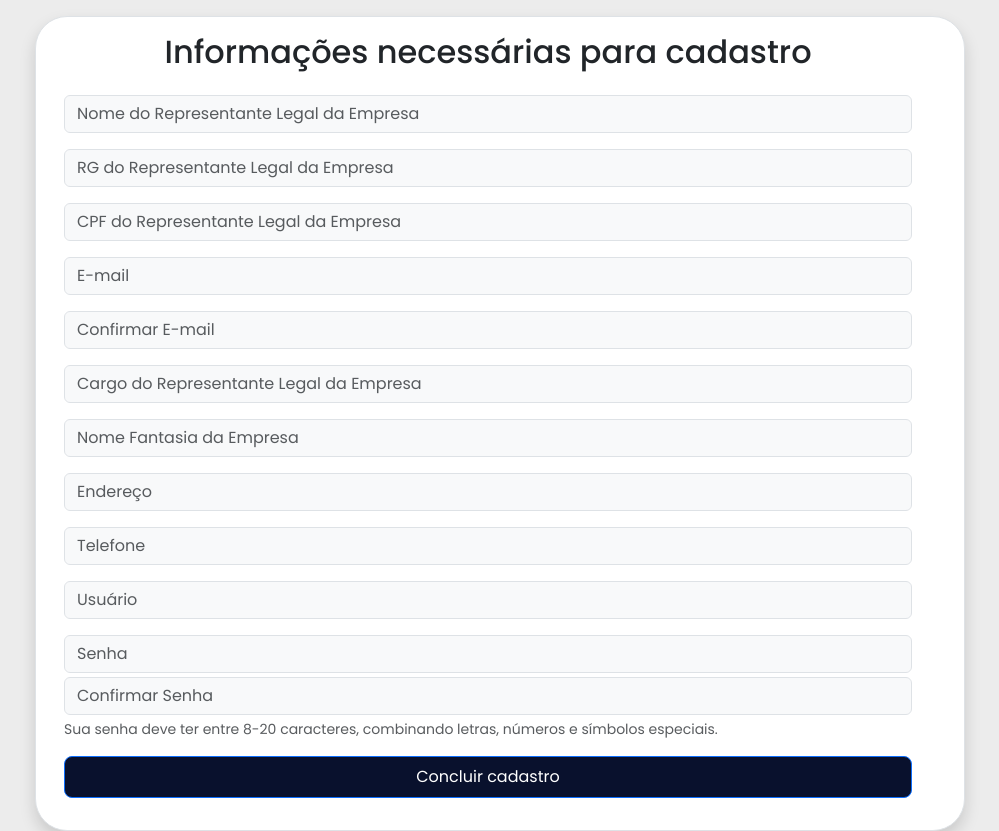
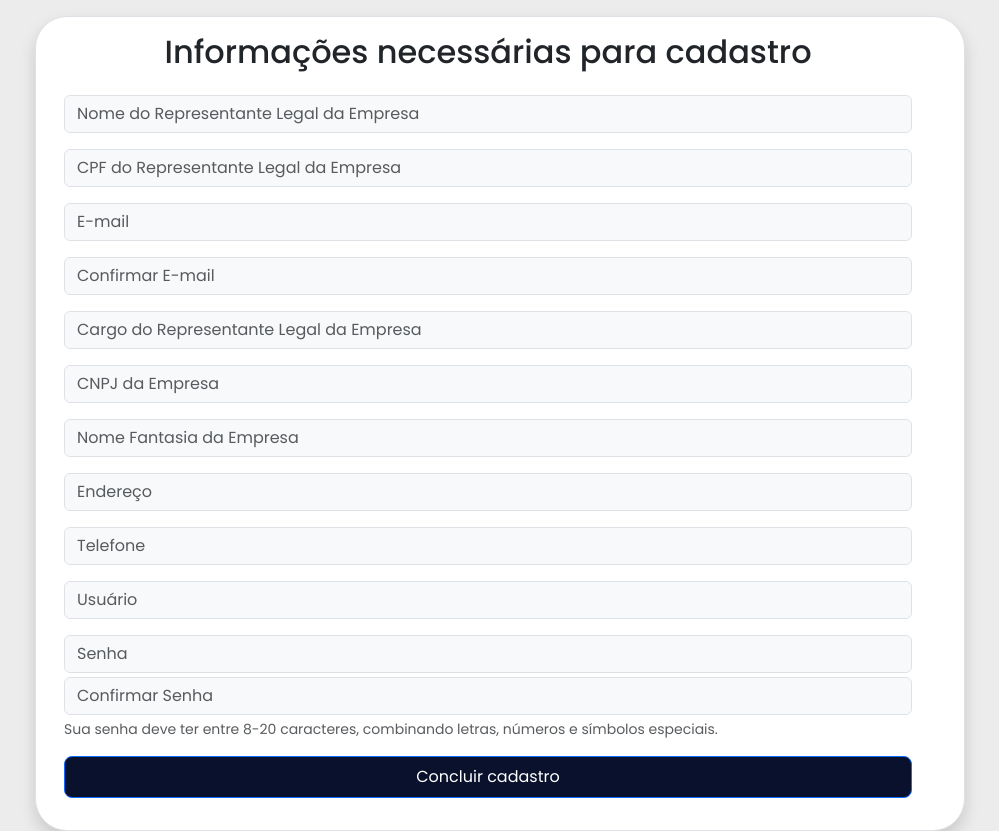
Before and after one commit to Lukanny/CustomersPortal, a Django app: page /accounts/register in a window 1280 px wide. Shown: the whole page, without its empty margins (140-1139 px from the left). Run offline with Django 5.2, Linux system fonts and the light colour scheme; some libraries are stand-ins or nearby versions.

Commit message:
removing rg do representante and adding cnpj empresa.

```diff
--- a/accounts/views.py
+++ b/accounts/views.py
@@ -53,12 +53,12 @@ def custom_logout(request):
 def register(request):
     if request.method == "POST":
         employee = request.POST['empregado_nome']
-        employee_id = request.POST['empregado_rg']
         employee_nif = request.POST['empregado_cpf']
         employee_position = request.POST['empregado_cargo']
         employee_email = request.POST['email_funcionario']
         confirm_employee_email = request.POST['email_funcionario2']
         company_name = request.POST['nome_empresa']
+        company_nif = request.POST['cnpj_empresa']
         company_adress = request.POST['endereco_empresa']
         company_number = request.POST['telefone_empresa']
         username = request.POST['usuario']
@@ -80,7 +80,7 @@ def register(request):
 
 
         if not Empresa.objects.filter(nome_fantasia_da_empresa=company_name):
-                customer = Empresa.objects.create(nome_fantasia_da_empresa=company_name, endereço_da_empresa=company_adress, número_de_telefone_da_empresa=company_number)
+                customer = Empresa.objects.create(nome_fantasia_da_empresa=company_name, endereço_da_empresa=company_adress, número_de_telefone_da_empresa=company_number, cnpj_da_empresa=company_nif)
                 customer.save()
                 if User.objects.filter(username=username):
                     messages.error(request, 'Usuário já em uso!')
@@ -88,7 +88,7 @@ def register(request):
                 else:
                     user = User.objects.create_user(username=username, email=employee_email, password=password, first_name=employee.split(' ')[0], last_name=employee.split(' ')[-1])
                     user.save()
-                    worker = Representante.objects.create(empresa=customer, nome_do_representante_legal=employee, rg_do_representante_legal=employee_id, cpf_do_representante_legal=employee_nif, cargo_do_representante_legal=employee_position, username=user, email_do_representante_legal=employee_email)
+                    worker = Representante.objects.create(empresa=customer, nome_do_representante_legal=employee, cpf_do_representante_legal=employee_nif, cargo_do_representante_legal=employee_position, username=user, email_do_representante_legal=employee_email)
                     worker.save()
                     messages.success(request, 'Conta criada, faça login na plataforma com o usuário e senha cadastrados!')
                     return redirect('login')
@@ -100,7 +100,7 @@ def register(request):
                     user = User.objects.create_user(username=username, email=employee_email, password=password, first_name=employee.split(' ')[0], last_name=employee.split(' ')[-1])
                     user.save()
                     customer = Empresa.objects.get(nome_fantasia_da_empresa=company_name)
-                    worker = Representante.objects.create(empresa=customer, nome_do_representante_legal=employee, rg_do_representante_legal=employee_id, cpf_do_representante_legal=employee_nif, cargo_do_representante_legal=employee_position, username=user, email_do_representante_legal=employee_email)
+                    worker = Representante.objects.create(empresa=customer, nome_do_representante_legal=employee, cpf_do_representante_legal=employee_nif, cargo_do_representante_legal=employee_position, username=user, email_do_representante_legal=employee_email)
                     worker.save()
                     messages.success(request, 'Conta criada, faça login na plataforma com o usuário e senha cadastrados!')
                     return redirect('login')
--- a/customers/forms.py
+++ b/customers/forms.py
@@ -5,7 +5,7 @@ from .models import Representante
 class RepresentanteForm(forms.ModelForm):
     class Meta:
         model = Representante
-        fields = ['nome_do_representante_legal', 'rg_do_representante_legal', 'cpf_do_representante_legal', 'cargo_do_representante_legal', 'email_do_representante_legal']
+        fields = ['nome_do_representante_legal', 'cpf_do_representante_legal', 'cargo_do_representante_legal', 'email_do_representante_legal']
 
     def __init__(self, *args, **kwargs) -> None:
         super(RepresentanteForm, self).__init__(*args, **kwargs)
@@ -13,9 +13,6 @@ class RepresentanteForm(forms.ModelForm):
         self.fields['nome_do_representante_legal'].widget.attrs['readonly'] = True
         self.fields['nome_do_representante_legal'].label = "Nome"
 
-        self.fields['rg_do_representante_legal'].widget.attrs.update({'class': 'form-control form-control-md bg-light fs-6 text-dark'})
-        self.fields['rg_do_representante_legal'].widget.attrs['readonly'] = True
-        self.fields['rg_do_representante_legal'].label = "RG"
 
         self.fields['cpf_do_representante_legal'].widget.attrs.update({'class': 'form-control form-control-md bg-light fs-6 text-dark'})
         self.fields['cpf_do_representante_legal'].widget.attrs['readonly'] = True
--- a/customers/models.py
+++ b/customers/models.py
@@ -7,6 +7,7 @@ class Empresa(models.Model):
     nome_fantasia_da_empresa = models.CharField(max_length=254)
     endereço_da_empresa = models.CharField(max_length=254)
     número_de_telefone_da_empresa = models.CharField(max_length=15)
+    cnpj_da_empresa = models.CharField(max_length=12)
     data_de_registro_da_empresa = models.DateTimeField(editable=False)
     última_edição_no_perfil_da_empresa = models.DateTimeField(editable=False)
 
@@ -22,7 +23,6 @@ class Empresa(models.Model):
 
 class Representante(models.Model):
     nome_do_representante_legal = models.CharField(max_length=254)
-    rg_do_representante_legal = models.CharField(max_length=9)
     cpf_do_representante_legal = models.CharField(max_length=11)
     cargo_do_representante_legal = models.CharField(max_length=254)
     email_do_representante_legal = models.EmailField(max_length=254)
--- a/templates/accounts/new_account.html
+++ b/templates/accounts/new_account.html
@@ -26,9 +26,6 @@
                         <input type="text" name='empregado_nome' class="form-control form-control-md bg-light fs-6" placeholder="Nome do Representante Legal da Empresa"required >
                     </div>
                     <div class="input-group mb-3">
-                        <input type="text" name="empregado_rg" class="form-control form-control-md bg-light fs-6" placeholder="RG do Representante Legal da Empresa" required>
-                    </div>
-                    <div class="input-group mb-3">
                         <input type="text" name="empregado_cpf" class="form-control form-control-md bg-light fs-6" placeholder="CPF do Representante Legal da Empresa" required>
                     </div>
                     <div class="input-group mb-3">
@@ -39,6 +36,9 @@
                     </div>
                     <div class="input-group mb-3">
                         <input type="text" name="empregado_cargo" class="form-control form-control-md bg-light fs-6" placeholder="Cargo do Representante Legal da Empresa" required>
+                    </div>
+                    <div class="input-group mb-3">
+                        <input type="text" name='cnpj_empresa' class="form-control form-control-md bg-light fs-6" placeholder="CNPJ da Empresa" required>
                     </div>
                     <div class="input-group mb-3">
                         <input type="text" name='nome_empresa' class="form-control form-control-md bg-light fs-6" placeholder="Nome Fantasia da Empresa" required>
```
